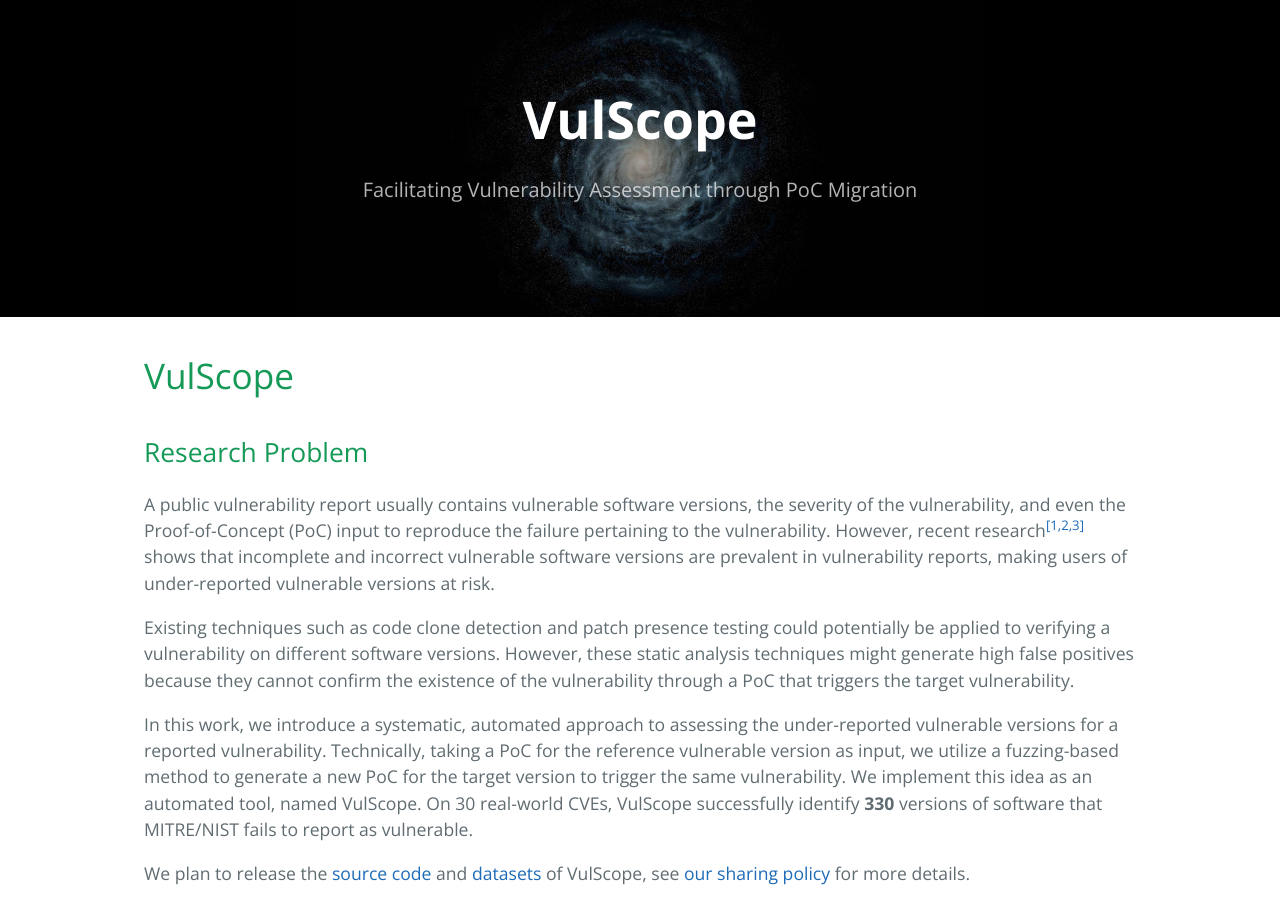
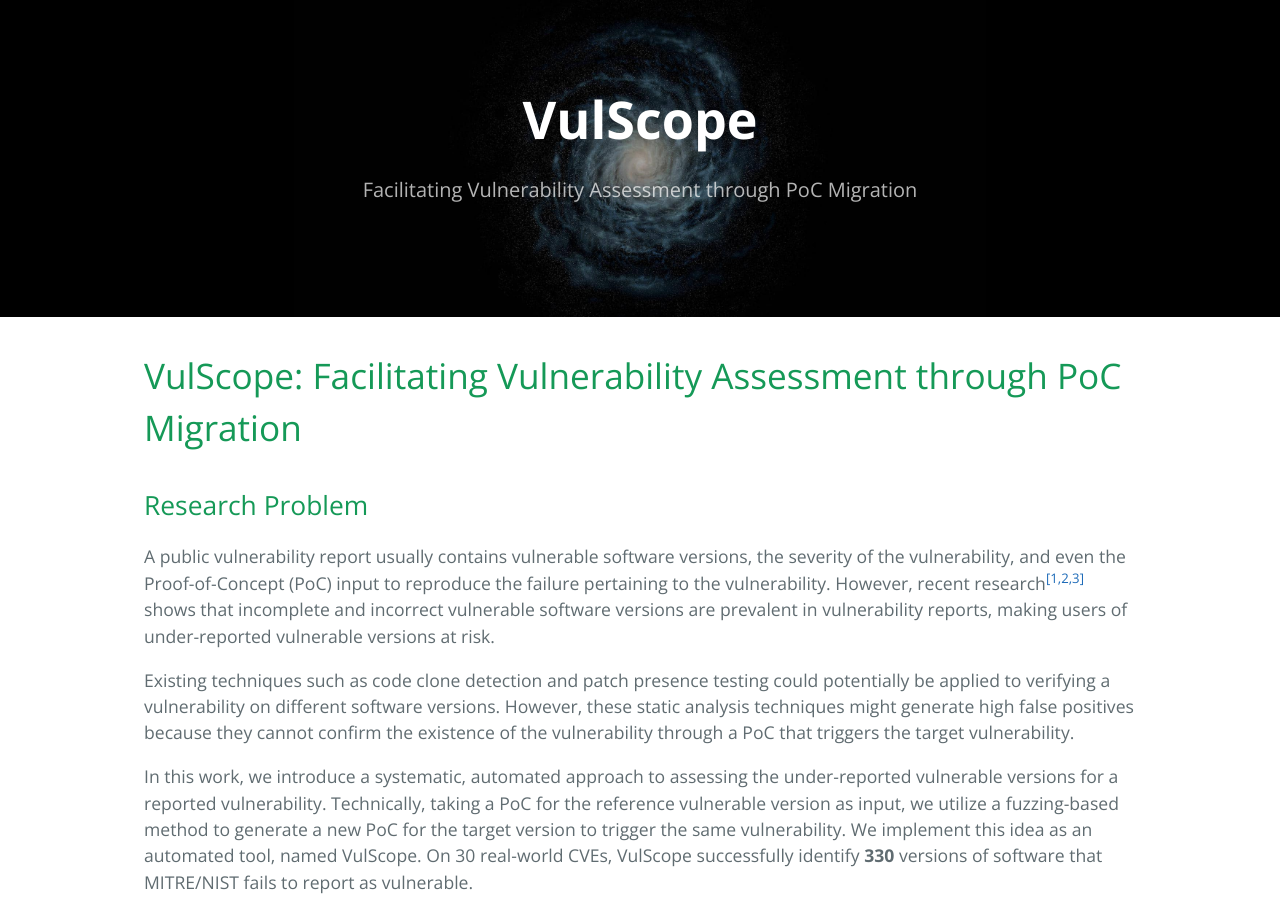
Before and after one commit to seclab-fudan/VulScope, a Jekyll site: the page built from index.md, in a window 1280 px wide and 900 px high. Built offline with Jekyll 4.4.1, drawn with Linux system fonts in a browser that asks for light colours.

Commit message:
Update title

```diff
--- a/index.md
+++ b/index.md
@@ -3,7 +3,7 @@ layout: default
 title: VulScope
 ---
 
-# VulScope
+# VulScope: Facilitating Vulnerability Assessment through PoC Migration
 
 ## Research Problem
 
```
